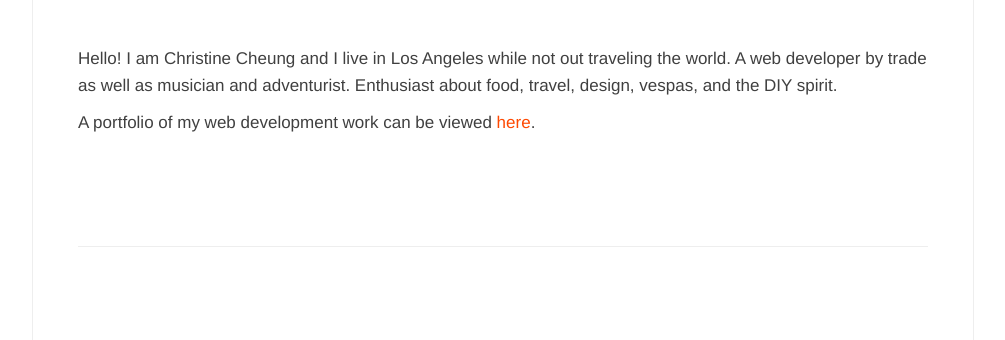
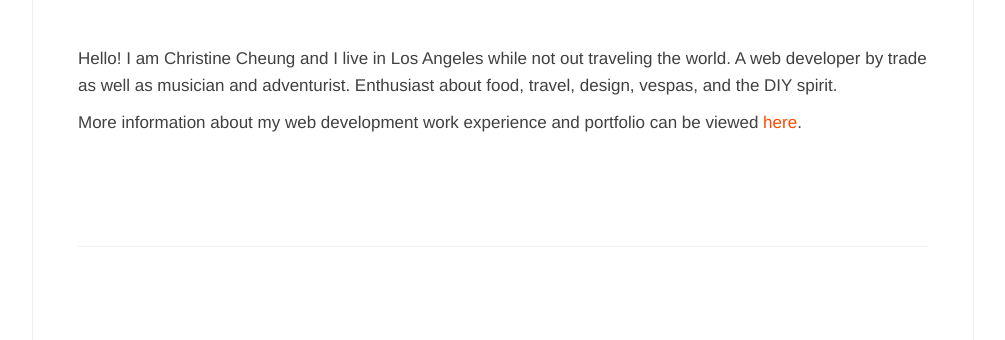
Before and after one commit to xtine/xtine.net, a Flask app: page / in a window 1280 px wide. Shown: the part 136-476 px from the top of the page, without its empty margins (137-1142 px from the left). Run offline with Flask 2, Linux system fonts and the light colour scheme.

Commit message:
update work experience page

```diff
--- a/templates/index.html
+++ b/templates/index.html
@@ -6,7 +6,7 @@
 
     <p>Hello! I am Christine Cheung and I live in Los Angeles while not out traveling the world. A web developer by trade as well as musician and adventurist. Enthusiast about food, travel, design, vespas, and the DIY spirit.</p>
 
-    <p>A portfolio of my web development work can be viewed <a href="/portfolio">here</a>.
+    <p>More information about my web development work experience and portfolio can be viewed <a href="/portfolio">here</a>.
 
   </section>
 
--- a/templates/projects.html
+++ b/templates/projects.html
@@ -1,6 +1,6 @@
 {% extends "base.html" %}
 
-{% block title %}projects{% endblock title %}
+{% block title %}work experience and portfolio{% endblock title %}
 
 {% block content %}
 
```
